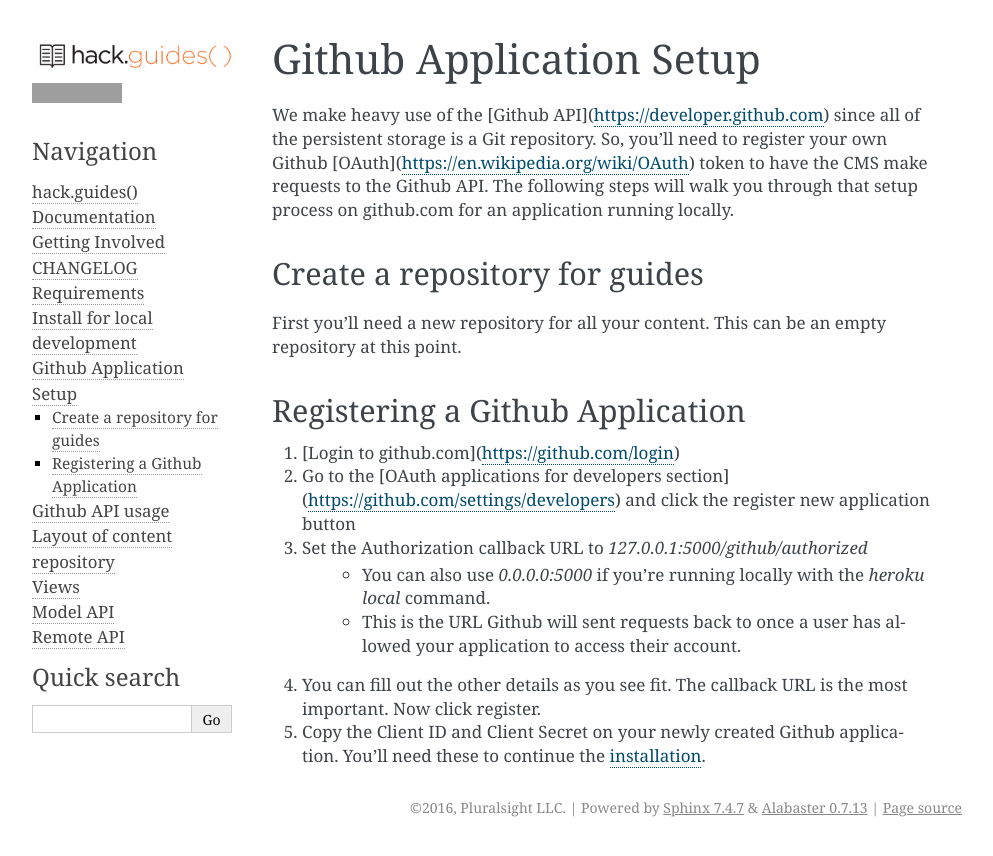
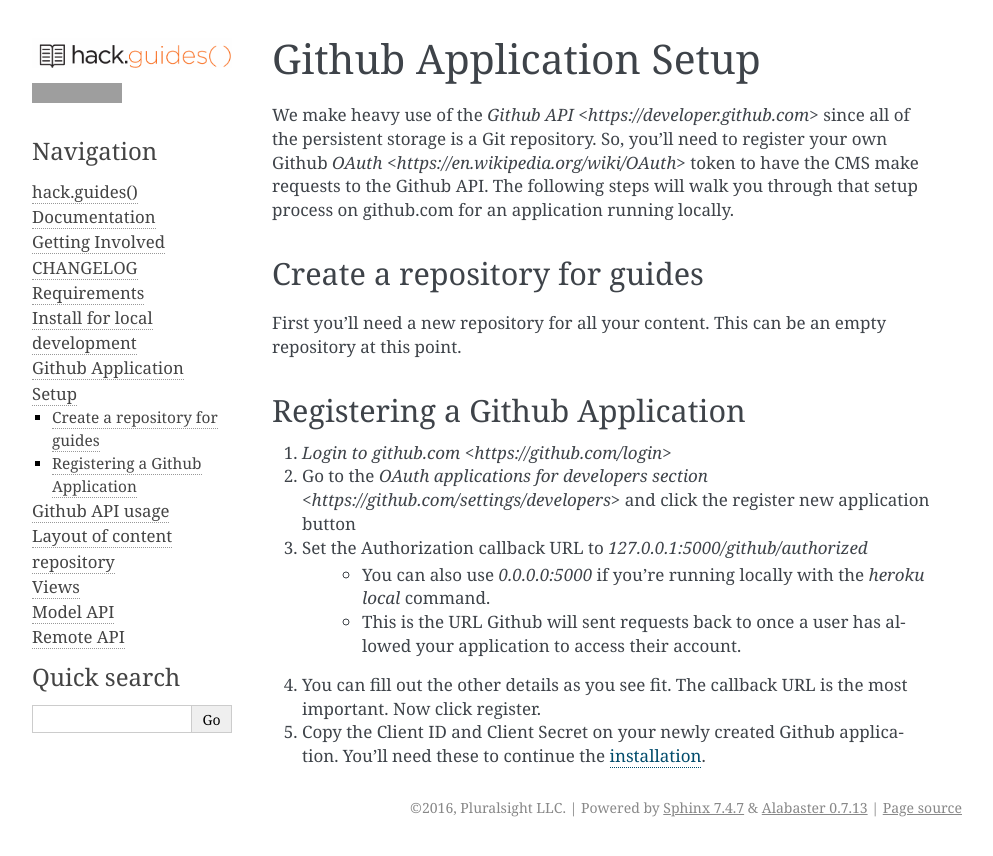
Before and after one commit to pluralsight/guides-cms, a Sphinx documentation site: the page built from docs/github_setup.rst, in a window 1280 px wide. Shown: the top 856 px of the page, without its empty margins (148-1141 px from the left). Built offline with Sphinx 7.4.7, drawn with Linux system fonts in a browser that asks for light colours; pages that are not in the unit, such as notebooks, are missing from menus; grey boxes are pictures that could not be loaded.

Commit message:
More markdown to rst changes

```diff
--- a/docs/github_setup.rst
+++ b/docs/github_setup.rst
@@ -2,9 +2,9 @@
 Github Application Setup
 ========================
 
-We make heavy use of the [Github API](https://developer.github.com) since all
+We make heavy use of the `Github API <https://developer.github.com>` since all
 of the persistent storage is a Git repository.  So, you'll need to register
-your own Github [OAuth](https://en.wikipedia.org/wiki/OAuth) token to have the
+your own Github `OAuth <https://en.wikipedia.org/wiki/OAuth>` token to have the
 CMS make requests to the Github API.  The following steps will walk you through
 that setup process on github.com for an application running locally.
 
@@ -19,8 +19,8 @@
 Registering a Github Application
 --------------------------------
 
-1. [Login to github.com](https://github.com/login)
-2. Go to the [OAuth applications for developers section](https://github.com/settings/developers) and click the register new application button
+1. `Login to github.com <https://github.com/login>`
+2. Go to the `OAuth applications for developers section <https://github.com/settings/developers>` and click the register new application button
 3. Set the Authorization callback URL to `127.0.0.1:5000/github/authorized`
     * You can also use `0.0.0.0:5000` if you're running locally with the
       `heroku local` command.
```
